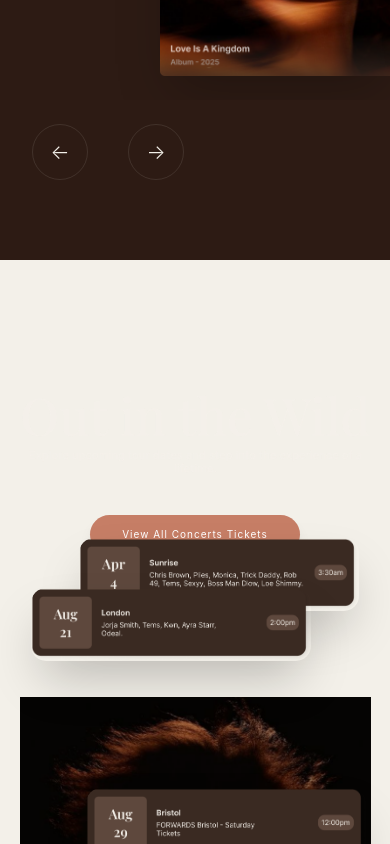
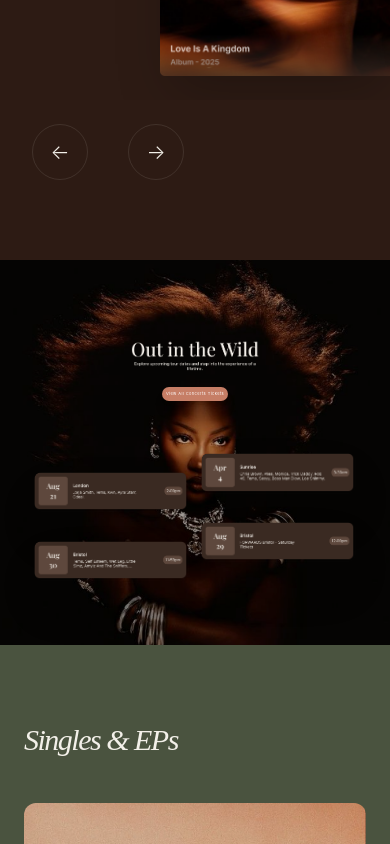
Before and after one commit to Steadfastness-ITS/Tems-portfolio, a React (Vite) app: page / in a window 390 px wide. Shown: the part 960-1804 px from the top of the page. Built offline with nearby package versions, Linux system fonts and the light colour scheme.

Commit message:
fix: mobile layout and button sizing

```diff
--- a/src/components/Tickets.jsx
+++ b/src/components/Tickets.jsx
@@ -3,7 +3,7 @@ import React from 'react';
 const Tickets = () => {
 
   return (
-    <section className="relative w-full flex flex-col items-center justify-start py-20 md:py-30 px-6 overflow-hidden">
+    <section className="relative w-full flex flex-col items-center justify-start py-1 md:py-30 px-6 md:px-6 overflow-hidden">
 
       {/* 1. LAYER 1: THE SUBJECT IMAGE (Tems Portrait)
           Positioned absolutely to sit *behind* the cards like the UI.
@@ -13,7 +13,7 @@ const Tickets = () => {
         <img
           src="/Tic.png" /* Replace with your actual path for Tems portrait */
           alt="Tems Portrait"
-          className="absolute w-auto max-w-[90%] md:max-w-[105%] h-[110%] -top-[10%] md:-top-[8%] object-contain brightness-[1.0]"
+          className="absolute w-full md:w-auto max-w-[100%] md:max-w-[105%] h-auto md:h-[110%] block md:hidden md:-top-[8%] object-contain brightness-[1.0]"
         />
       </div>
 
@@ -23,16 +23,16 @@ const Tickets = () => {
         {/* Header Section: Typography Image
             Replacing the <h2> and <p> text tags with image_1.png
         */}
-        <div className="mb-10 md:mb-10 flex justify-center">
+        <div className="mb-6 md:mb-10 flex justify-center">
           <img
             src="/Tic-text.png"
             alt="Out in the Wild - Tour Dates"
-            className="w-[90vw] md:w-auto max-w-[600px] h-auto object-contain"
+            className="w-[33vw] translate-y-8 md:w-auto max-w-[600px] h-auto object-contain"
           />
         </div>
 
         {/* Button remains as coded */}
-        <button className="px-8 py-3 bg-[#C67E66] text-white  rounded-full text-[10px] md:text-[12px] tracking-widest mb-16 md:mb-10 hover:bg-[#b06d56] transition-all transform hover:scale-105 active:scale-95 shadow-lg">
+        <button className="px-1 py-1 md:px-8 md:py-3 mt-6 md:mt-0 bg-[#C67E66] text-white  rounded-[10px] md:rounded-full text-[4px] md:text-[12px] tracking-widest mb-2 md:mb-10 hover:bg-[#b06d56] transition-all transform hover:scale-105 active:scale-95 shadow-lg">
           View All Concerts Tickets
         </button>
 
@@ -40,41 +40,41 @@ const Tickets = () => {
             Retaining the dark, staggered, semi-transparent look from image_0.png
         */}
 
-<div className="w-full flex flex-col -mt-20 md:-mt-28 items-center md:items-start relative max-w-7xl mx-auto h-[1000px] md:h-[850px]">
+<div className="w-full flex flex-col -mt-20 md:-mt-28 items-center md:items-start relative max-w-7xl mx-auto h-[312px] md:h-[850px]">
 
   {/* Card 1: Sunrise (4.png) - Top Right */}
-  <div className="absolute right-[2%] top-[0%] md:right-[5%] md:top-[260px] z-10 hover:scale-105 transition-transform duration-500">
+  <div className="absolute right-[3%] top-[40%] md:right-[5%] md:top-[260px] z-10 hover:scale-105 transition-transform duration-500">
     <img
       src="/4.png"
       alt="Sunrise Tickets"
-      className="w-[280px] md:w-[550px] h-auto rounded-[15px] shadow-2xl"
+      className="w-[155px] md:w-[550px] h-auto rounded-[8px] md:rounded-[15px] shadow-2xl"
     />
   </div>
 
   {/* Card 2: London (21.png) - After it at the Left */}
-  <div className="absolute left-[2%] top-[5%] md:left-[5%] md:top-[330px] z-20 hover:scale-105 transition-transform duration-500">
+  <div className="absolute left-[3%] top-[46%] md:left-[5%] md:top-[330px] z-20 hover:scale-105 transition-transform duration-500">
     <img
       src="/21.png"
       alt="London Tickets"
-      className="w-[280px] md:w-[540px] h-auto rounded-[15px] shadow-2xl"
+      className="w-[155px] md:w-[540px] h-auto rounded-[8px] shadow-2xl md:rounded-[15px]"
     />
   </div>
 
   {/* Card 3: Bristol Aug 29 (29.png) - After it at the Right */}
-  <div className="absolute right-[0%] top-[25%] md:right-[5%] md:top-[520px] z-30 hover:scale-105 transition-transform duration-500">
+  <div className="absolute right-[3%] top-[62%] md:right-[5%] md:top-[520px] z-30 hover:scale-105 transition-transform duration-500">
     <img
       src="/29.png"
       alt="Bristol Tickets Aug 29"
-      className="w-[280px] md:w-[540px] h-auto rounded-[15px] shadow-2xl"
+      className="w-[155px] md:w-[540px] h-auto rounded-[8px] md:rounded-[15px] shadow-2xl"
     />
   </div>
 
   {/* Card 4: Bristol Aug 30 (30.png) - Lastly at the Left */}
-  <div className="absolute left-[0%] top-[45%] md:left-[5%] md:top-[590px] z-40 hover:scale-105 transition-transform duration-500">
+  <div className="absolute left-[3%] top-[68%] md:left-[5%] md:top-[590px] z-40 hover:scale-105 transition-transform duration-500">
     <img
       src="/30.png"
       alt="Bristol Tickets Aug 30"
-      className="w-[280px] md:w-[540px] h-auto rounded-[15px] shadow-2xl"
+      className="w-[155px] md:w-[540px] h-auto rounded-[8px] md:rounded-[15px] shadow-2xl"
     />
   </div>
 
```
